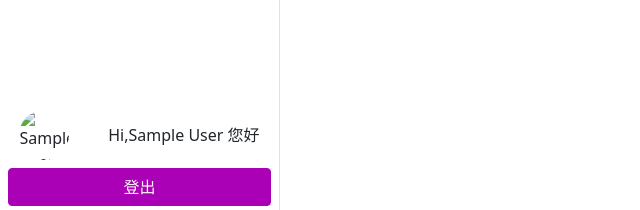
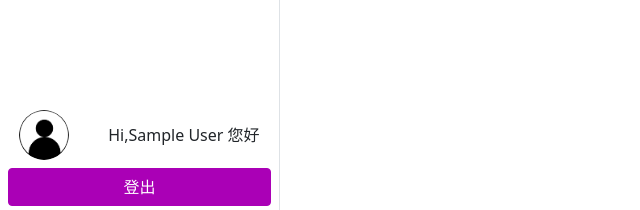
Before and after one commit to LQTjim/mfee36_group4_midterm, a PHP site: page /member_list.php in a window 1280 px wide. Shown: the part 590-800 px from the top of the page, without its empty margins (0-640 px from the left). Run offline with PHP 8.4, Linux system fonts and the light colour scheme; the visitor is signed in with stand-in values (Sample User, id 1); data that the repository does not hold is empty; some libraries are stand-ins or nearby versions.

Commit message:
update:disable admin-required

```diff
--- a/css/member.css
+++ b/css/member.css
@@ -5,7 +5,7 @@
 .member-list-hero-icon {
   width: 30px;
   height: 30px;
-  object-fit: contain;
+  object-fit: cover;
 }
 .member-address,
 .member-created_at {
--- a/css/navbar.css
+++ b/css/navbar.css
@@ -2,5 +2,5 @@ img.navbar-icon {
   width: 50px;
   height: 50px;
   border-radius: 50%;
-  object-fit: contain;
+  object-fit: cover;
 }
--- a/member_list.php
+++ b/member_list.php
@@ -156,7 +156,7 @@ ORDER BY
                                 <div><?= $r['tier'] ?></div>
                             </td>
                             <td>
-                                <img class="member-list-hero-icon" src="<?= $r['hero_icon'] ?>" alt="使用者頭像"></img>
+                                <img class="member-list-hero-icon  rounded-circle" src="<?= isset($r['hero_icon']) ? $r['hero_icon'] : "./imgs/defalut_icon.jpg" ?>" alt="使用者頭像"></img>
                             </td>
                             <td>
                                 <div><?= $r['role'] ?></div>
--- a/parts/admin-required.php
+++ b/parts/admin-required.php
@@ -4,7 +4,7 @@ if (!isset($_SESSION)) {
     session_start();
 }
 
-if (!isset($_SESSION['admin'])) {
-    header('Location: login.php');
-    exit; #沒有登入就導入到 登入頁面
-}
+// if (!isset($_SESSION['admin'])) {
+//     header('Location: login.php');
+//     exit; #沒有登入就導入到 登入頁面
+// }
--- a/parts/html-navbar.php
+++ b/parts/html-navbar.php
@@ -49,7 +49,7 @@ include './parts/admin-required.php';
       </div>
     </div>
     <div class="d-flex justify-content-around align-items-center px-1 pb-2 mt-auto w-100">
-      <img src="<?= isset($_SESSION['admin']['hero_icon']) ? $_SESSION['admin']['hero_icon'] : "" ?>" alt="<?= isset($_SESSION['admin']['name']) ? $_SESSION['admin']['name'] : '使用者' ?>" class="navbar-icon" />
+      <img src="<?= isset($_SESSION['admin']['hero_icon']) ? $_SESSION['admin']['hero_icon'] : "./imgs/defalut_icon.jpg" ?>" alt="<?= isset($_SESSION['admin']['name']) ? $_SESSION['admin']['name'] : '使用者' ?>" class="navbar-icon" />
       <div class="ps-2">Hi,<?= isset($_SESSION['admin']['name']) ? $_SESSION['admin']['name'] : '使用者'  ?> 您好</div>
     </div>
     <div class="d-flex px-2 pb-1">
```
